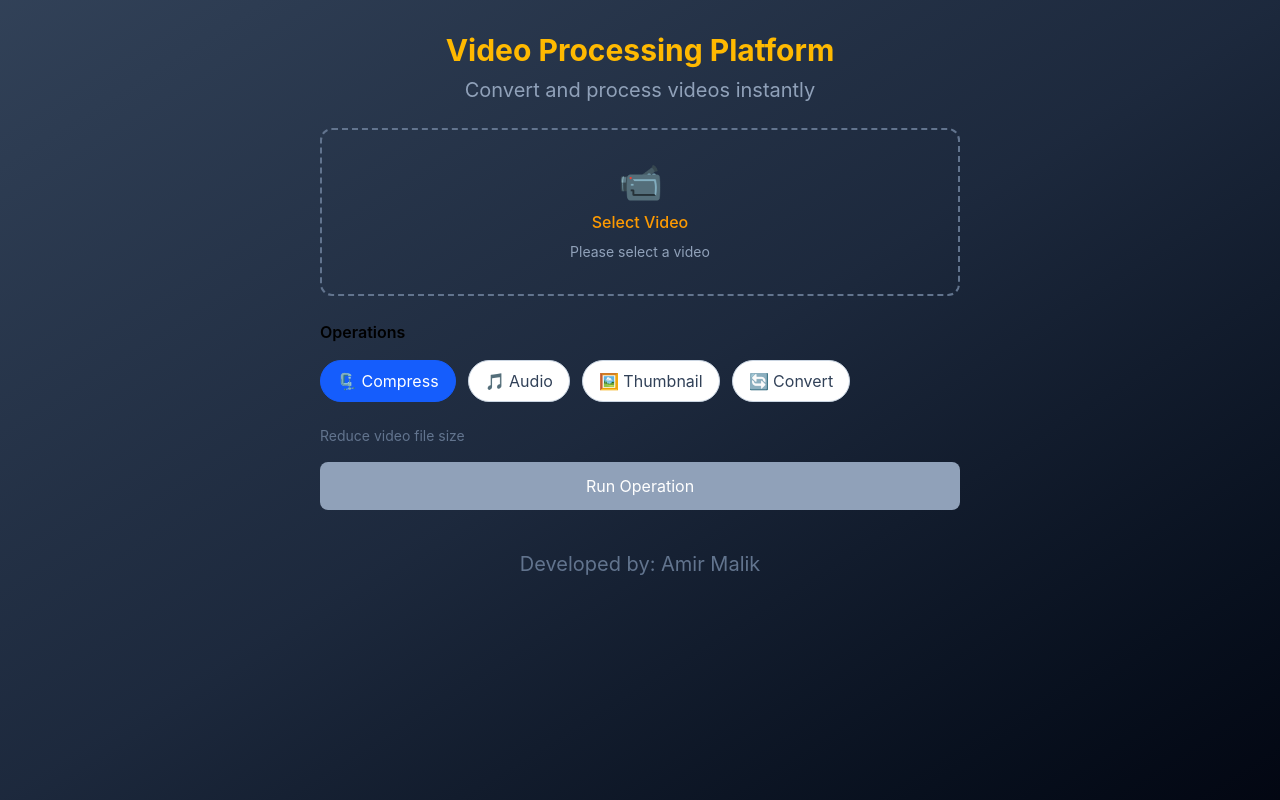
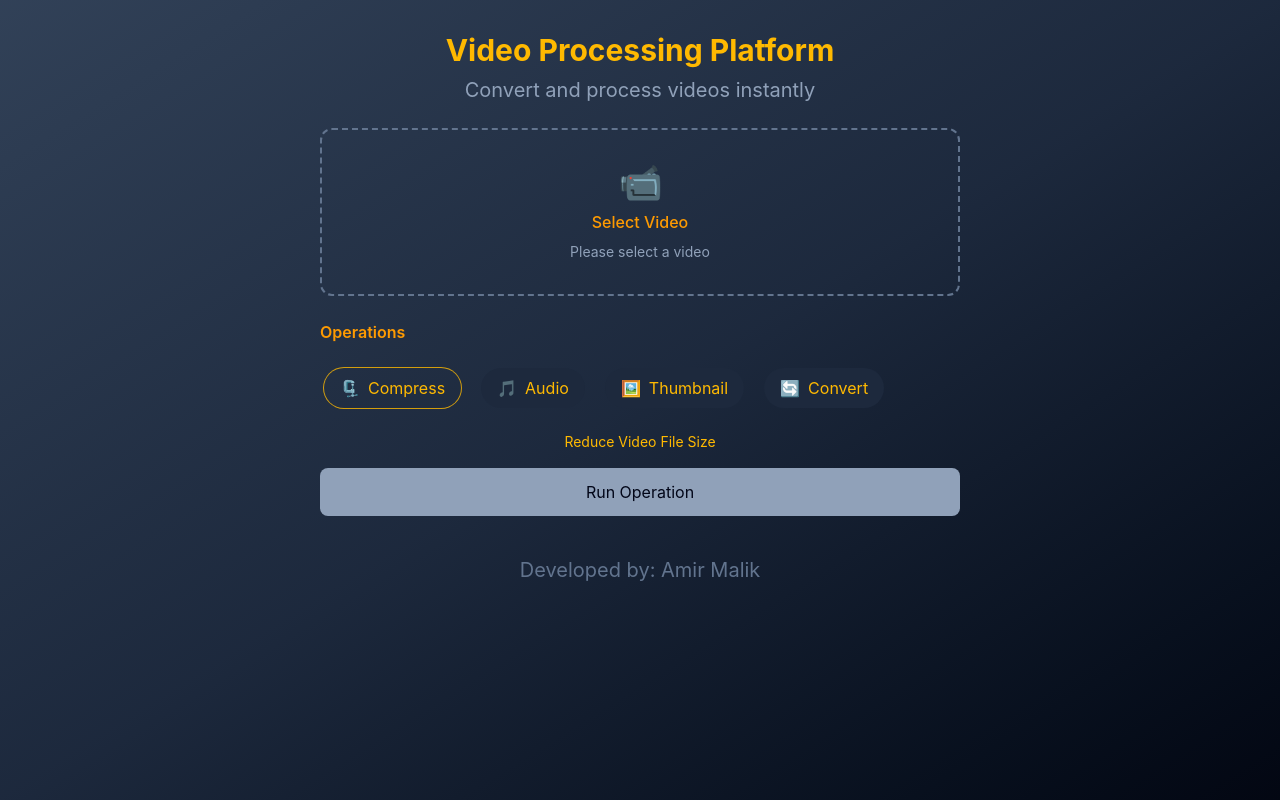
Before and after one commit to amirmalik798/video-processing-platform, a React (Vite) app in the folder client/: page / in a window 1280 px wide. Built offline with nearby package versions, Linux system fonts and the light colour scheme; no server answers.

Commit message:
Update ActionButtons.jsx hide action buttons when processing, improved tailwind css styling, and improved code structure

```diff
--- a/client/src/components/ActionButtons.jsx
+++ b/client/src/components/ActionButtons.jsx
@@ -5,73 +5,74 @@ const ActionButtons = (videoProcessor) => {
             id: 'compress',
             title: 'Compress',
             icon: '🗜️',
-            description: 'Reduce video file size'
+            description: 'Reduce Video File Size'
         },
         {
             id: 'audio',
             title: 'Audio',
             icon: '🎵',
-            description: 'Convert video to mp3'
+            description: 'Convert Video to Mp3'
         },
         {
             id: 'thumbnail',
             title: 'Thumbnail',
             icon: '🖼️',
-            description: 'Generate preview image'
+            description: 'Generate Preview Image'
         },
         {
             id: 'convert',
             title: 'Convert',
             icon: '🔄',
-            description: 'Convert to other formats'
+            description: 'Convert to Other Formats'
         }
     ];
+
     const selectedAction = actions.find(action => action.id === videoProcessor.selectedOperation);
+
+    if (videoProcessor.isProcessing) {
+        return null;
+    }
 
     return (
         <div className='space-y-4'>
-            <h2 className='font-semibold'>Operations</h2>
-            <div className='flex gap-3 overflow-x-auto pb-2'>
-                {actions.map((action) => {
-                    return (
-                        <button key={action.id}
-                        onClick={() => videoProcessor.setSelectedOperation(action.id)}
-                        className={`whitespace-nowrap px-4 py-2 rounded-full border
-                            transition-colors ${
-                                videoProcessor.selectedOperation === action.id ?
-                                'bg-blue-600 text-white border-blue-600' :
-                                'bg-white text-slate-700 border-slate-300'
-                            }`}>{action.icon} {action.title}</button>
-                    )
-                })}
+            <h2 className='font-semibold text-amber-500'>Operations</h2>
+            <div className='flex gap-3 overflow-x-auto hide-scrollbar'>
+                {actions.map(action => (
+                    <button key={action.id} className={`px-4 py-2 rounded-full mb-2 mt-2 mx-1 transition-colors duration-200
+                    text-amber-400 ${videoProcessor.selectedOperation === action.id ? 'ring-1 ring-amber-400/80' :
+                    'bg-slate-800 hover:bg-slate-700'}`}
+                    onClick={() => videoProcessor.setSelectedOperation(action.id)}>
+                        <div className='flex gap-2 items-center'>
+                            <span>{action.icon}</span>
+                            <span>{action.title}</span>
+                        </div>
+                    </button>
+                ))}
             </div>
-            {selectedAction.id === 'convert' && (
+            <p className='text-sm text-amber-400 text-center'>{selectedAction.description}</p>
+            {selectedAction.id === 'convert' &&
+            (
                 <div className='space-y-2'>
-                    <label className='block text-sm font-medium'>
-                        Output Format
-                    </label>
-                    <select
-                    className='w-full border rounded-lg px-3 py-2'
-                    value={videoProcessor.targetFormat}
-                    onChange={(e) => videoProcessor.setTargetFormat(e.target.value)}>
-                        <option value='mov'>MOV</option>
-                        <option value='mp4'>MP4</option>
-                        <option value="mkv">MKV</option>
-                        <option value="webm">WEBM</option>
+                    <label className='block text-sm text-amber-500 font-semibold'>Output Format</label>
+                    <select value={videoProcessor.targetFormat} onChange={(e) => videoProcessor.setTargetFormat(e.target.value)}
+                    className='w-full border border-amber-500 text-amber-400 rounded-lg px-3 py-2'>
+                        <option value='mov' className='bg-slate-800'>MOV</option>
+                        <option value='mp4' className='bg-slate-800'>MP4</option>
+                        <option value='mkv' className='bg-slate-800'>MKV</option>
+                        <option value='webm' className='bg-slate-800'>WEBM</option>
                     </select>
                 </div>
             )}
-            {selectedAction.id === 'thumbnail' && (
+            {selectedAction.id === 'thumbnail' &&
+            (
                 <div className='space-y-2'>
-                    <p className='text-sm text-slate-500'>
-                        Thumbnail will be generated at: {' '}
-                        {videoProcessor.thumbnailTime.toFixed(1)}s
+                    <p className='text-sm font-semibold text-amber-500'>
+                        Thumbnail will be generated at: {videoProcessor.thumbnailTime.toFixed(1)}
                     </p>
                 </div>
             )}
-            <p className='text-sm text-slate-500'>{selectedAction?.description}</p>
-            <button disabled={!videoProcessor.canProcess || videoProcessor.isProcessing}
-            className="w-full bg-slate-800 text-white py-3 rounded-lg
+            <button disabled={!videoProcessor.canProcess}
+            className="w-full bg-amber-500 text-slate-950 py-3 rounded-lg
             hover:bg-slate-900 disabled:bg-slate-400 disabled:cursor-not-allowed"
             onClick={() => {
                 switch (videoProcessor.selectedOperation) {
@@ -84,7 +85,8 @@ const ActionButtons = (videoProcessor) => {
                     case 'convert':
                         return videoProcessor.handleConvertFormat();
                 }
-            }}>{videoProcessor.isProcessing ? 'Processing... ' : 'Run Operation'}</button>
+            }}>Run Operation</button>
+
         </div>
     )
 }
```
